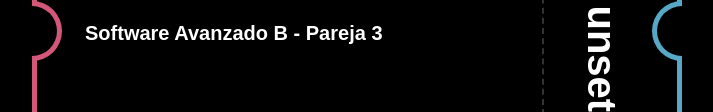
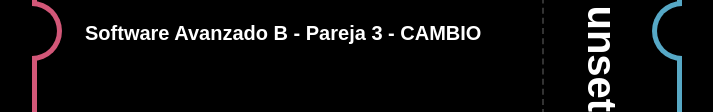
Before and after one commit to dadu0699/SA-1S2022, a website built with Vite: page Practice_3/index.html in a window 1280 px wide. Shown: the part 377-489 px from the top of the page, without its empty margins (283-996 px from the left). Built offline with nearby package versions, Linux system fonts and the light colour scheme; no server answers; files whose address does not match are found by name.

Commit message:
[UPDATE] first change

```diff
--- a/Practice_3/index.html
+++ b/Practice_3/index.html
@@ -25,7 +25,7 @@
                 </p>
               </div>
             </div>
-            <div class="ticket-event">Software Avanzado B - Pareja 3</div>
+            <div class="ticket-event">Software Avanzado B - Pareja 3 - CAMBIO</div>
           </div>
           <div class="ticket-visual_ticket-number-wrapper">
             <div class="ticket-visual_ticket-number" id="ticket-1-number">
```
